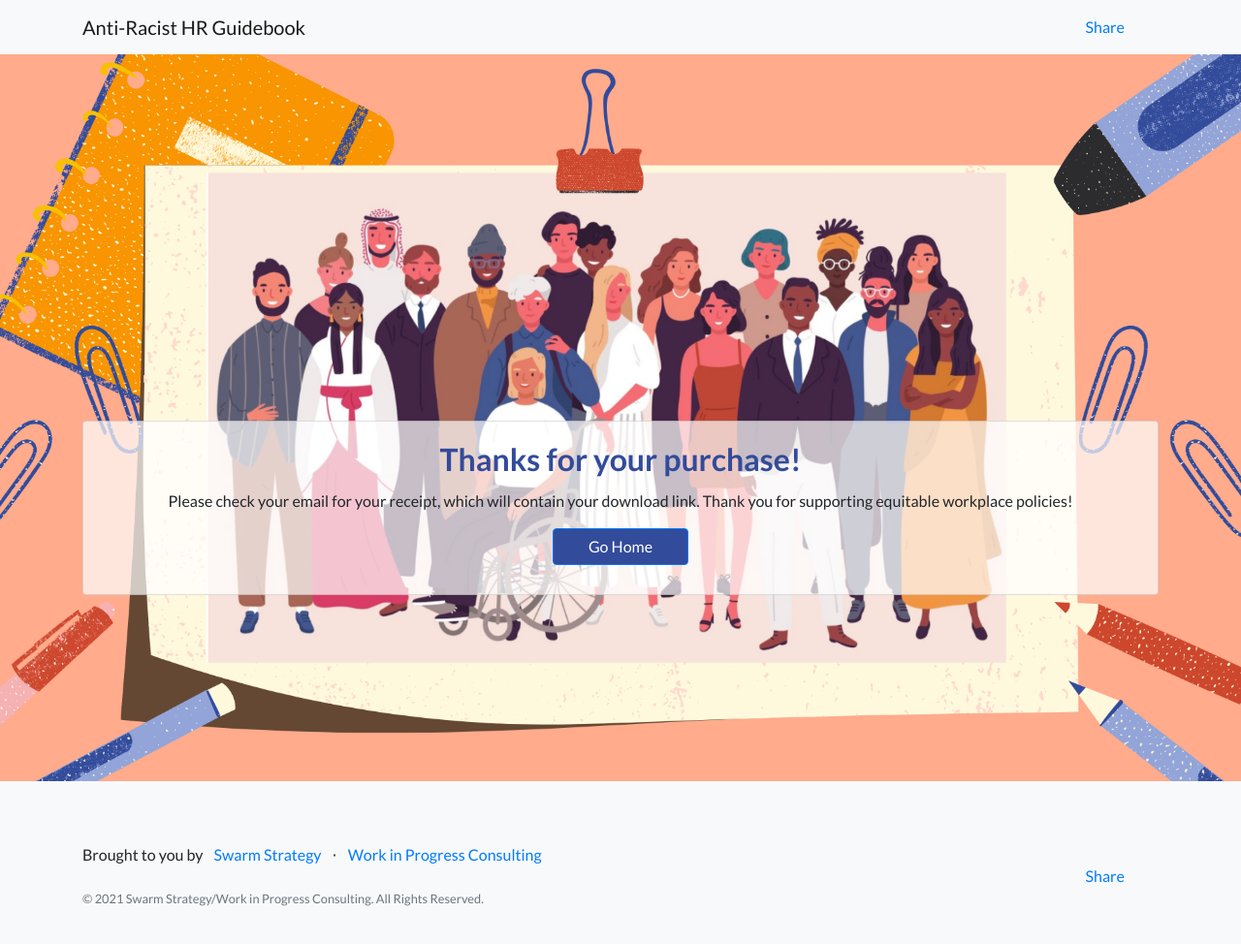
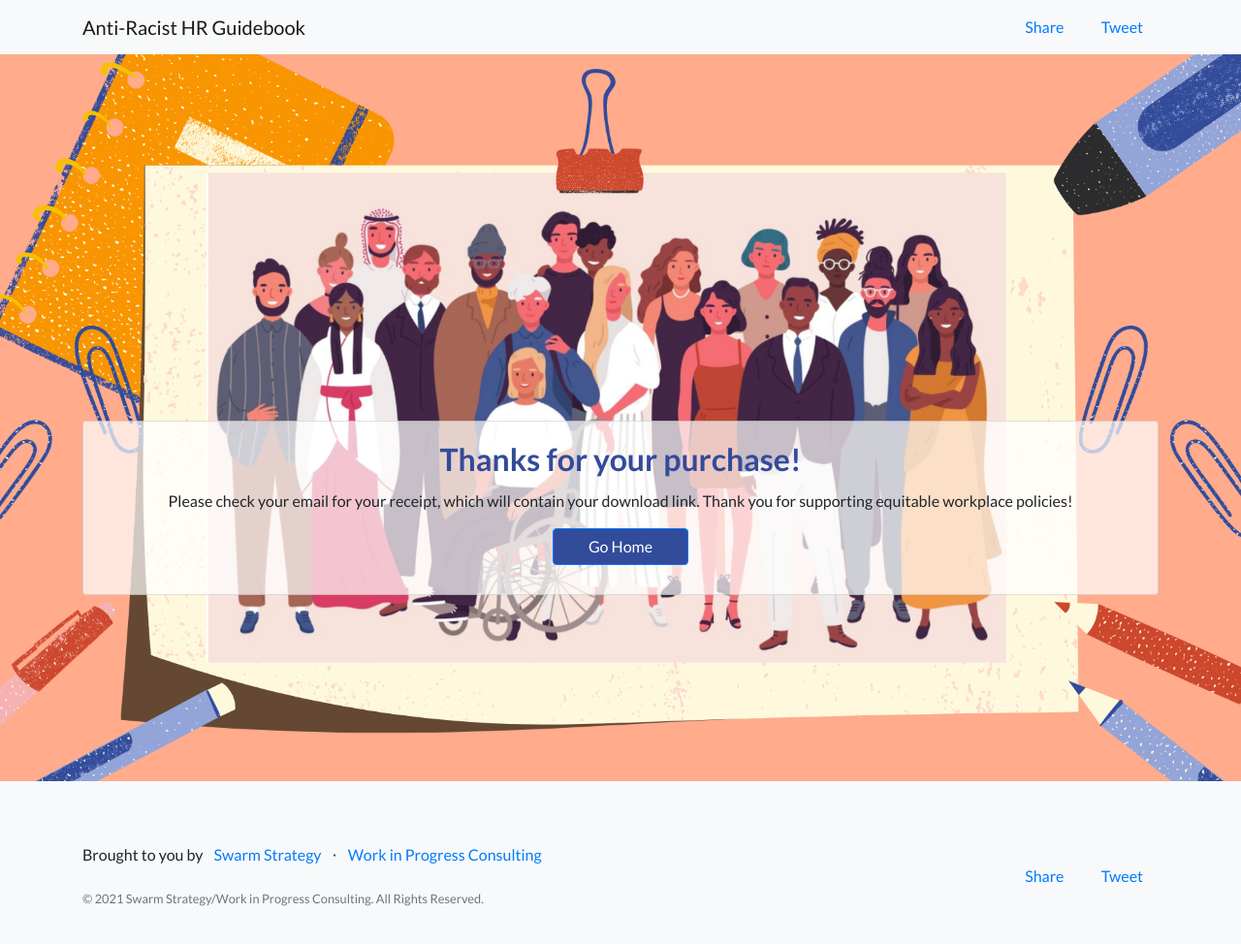
Before and after one commit to sphanley/hr-guide-landing-page, a website: page success.html in a window 1280 px wide. Shown: the whole page at 97% size. Drawn offline with Linux system fonts and the light colour scheme; a script that the page names is missing; a web font is replaced by a local one.

Commit message:
Add Twitter button

```diff
--- a/scss/_global.scss
+++ b/scss/_global.scss
@@ -20,3 +20,7 @@ h6 {
 .navbar-brand {
   @include header-font;
 }
+
+.twitter-share-button {
+  vertical-align: bottom;
+}
--- a/success.html
+++ b/success.html
@@ -28,6 +28,7 @@
     <div id="fb-root"></div>
     <script async defer crossorigin="anonymous" src="https://connect.facebook.net/en_US/sdk.js#xfbml=1&version=v9.0" nonce="3jIxOzIP"></script>
     <script src="https://platform.linkedin.com/in.js" type="text/javascript">lang: en_US</script>
+    <script async src="https://platform.twitter.com/widgets.js" charset="utf-8"></script>
 
     <!-- Navigation -->
     <nav class="navbar navbar-light bg-light static-top">
@@ -40,6 +41,9 @@
             <a href="#">
               <script type="IN/Share" data-url="https://sphanley.github.io/hr-guide-landing-page"></script>
             </a>
+          </li>
+          <li class="list-inline-item mr-3">
+            <a href="https://twitter.com/share?ref_src=twsrc%5Etfw" class="twitter-share-button" data-text="Want to make your workplace policies more equitable?" data-url="https://sphanley.github.io/hr-guide-landing-page/" data-show-count="false">Tweet</a>
           </li>
         </ul>
       </div>
@@ -86,6 +90,9 @@
                   <script type="IN/Share" data-url="https://sphanley.github.io/hr-guide-landing-page"></script>
                 </a>
               </li>
+              <li class="list-inline-item mr-3">
+                <a href="https://twitter.com/share?ref_src=twsrc%5Etfw" class="twitter-share-button" data-text="Want to make your workplace policies more equitable?" data-url="https://sphanley.github.io/hr-guide-landing-page/" data-show-count="false">Tweet</a>
+              </li>
             </ul>
           </div>
         </div>
```
Also changed, not shown: index.html (+7 -0 lines), css/landing-page.css, css/landing-page.min.css.
